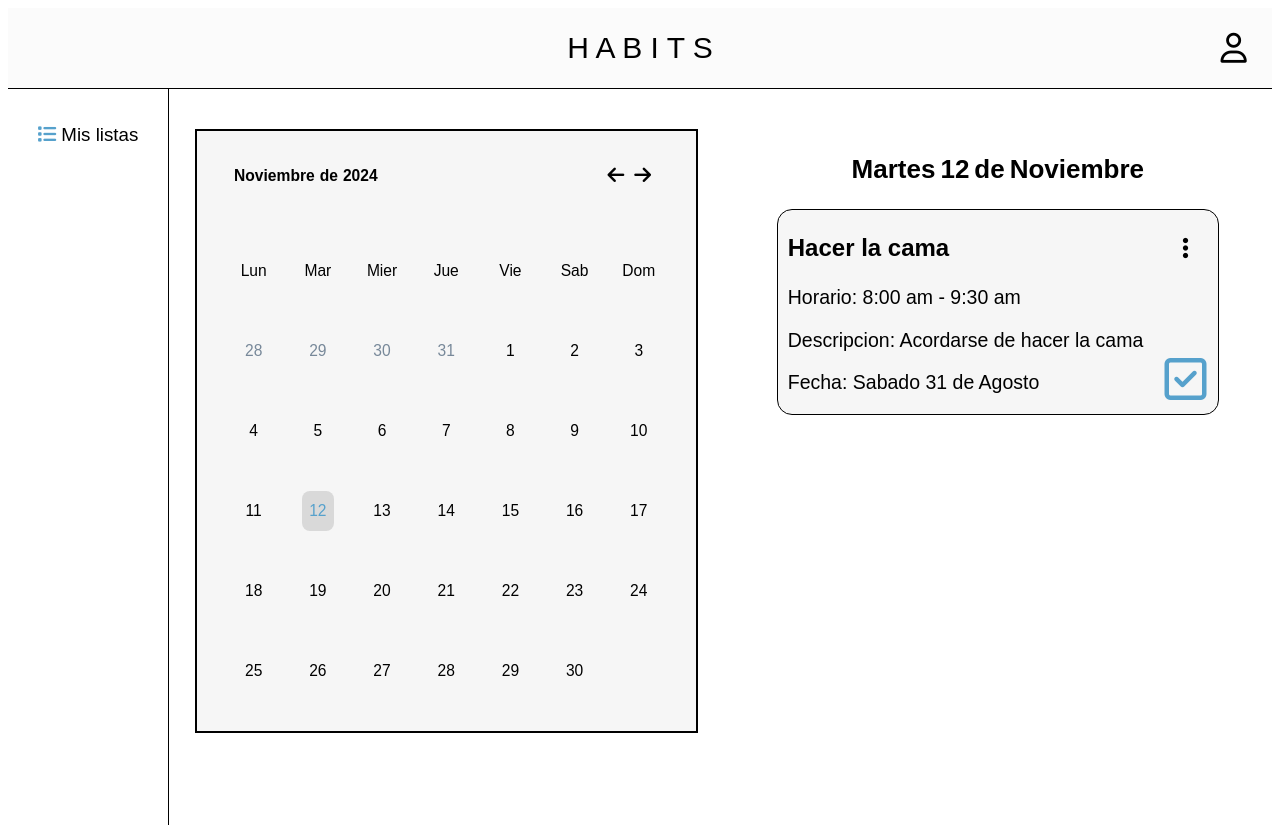
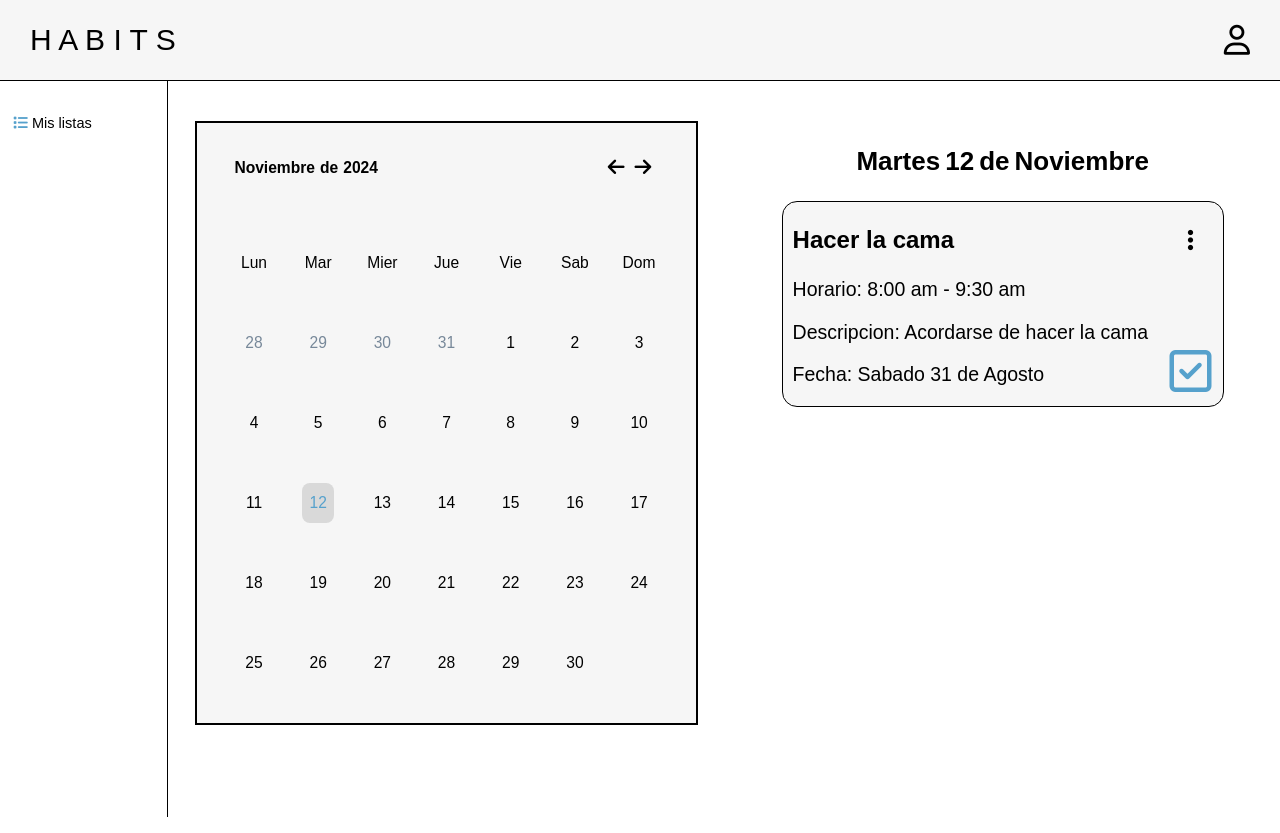
Before and after one commit to JuanManuelSo/ProyectoFinal, a Python web app: template Templates/calendar.html in a window 1280 px wide. Run offline with Jinja, Linux system fonts and the light colour scheme; the template is opened without the code that fills it, so the values that code supplies are empty; some libraries are stand-ins or nearby versions.

Commit message:
Merge branch 'Galarza' of https://github.com/JuanManuelSo/ProyectoFinal into Galetto

```diff
--- a/Styles/calendar.css
+++ b/Styles/calendar.css
@@ -7,44 +7,41 @@ p, h4, h5{
 }
 
 .header {
-    background-color: #FBFBFB;
+    background-color: #F6F6F6;
     width: 100%;
     height: 80px;
-    border-bottom: solid 1px black;
     display: flex;
-    flex-direction: row;
     justify-content: center;
+    align-items: center;
+    border-bottom: solid 1px;
+}
+
+.header-content {
+    padding: 0 30px 0 30px;
+    position: relative;
+    width: 100%;
+    display: flex;
+    justify-content: space-between;
     align-items: center;
 }
 
-.header-content{
-    padding: 0 30px 0 30px;
-    position: relative;
-    width: 100%;
-    height: 100%;
-    display: flex;
-    flex-direction: row;
-    align-items: center;
-}
 
 .name {
     font-family: "Poppins", sans-serif;
     font-size: 30px;
     font-weight: 500;
-    margin: auto;
+    text-decoration: none;
+    color: black;
 }
 
 .register {
-    position: absolute;
+    position: relative;
+    right: 0;
     color: black;
-    right: 0;
-    margin-right: 2%;
 }
 
-.register i{
-    border-radius:1vh;
+.register i {
     font-size: 30px;
-    text-align: center;
 }
 
 .register i:hover{
@@ -54,6 +51,11 @@ p, h4, h5{
 
 .contenedor-padre{
     display: flex;
+}
+
+body {
+    margin: 0;
+    padding: 0;
 }
 
 main{
@@ -67,7 +69,7 @@ aside{
     align-items: center;
     max-width: 275px;
     min-width: 157px;
-    width: 14.3vw;
+    width: 15vw;
     border-right: solid 0.25px;
     height: 92vh;
 }
@@ -77,9 +79,13 @@ aside a{
     text-align: center;
     text-decoration: none;
     color: black;
-    width: 80%;
-    justify-content: center;
-    font-size: 0.9vw;
+    width: 84%;
+    height: 20px;
+    justify-content: start;
+    align-items: center;
+    font-size: 0.7vw;
+    border-radius: 20px;
+    padding: 15px;
 }
 
 aside a:first-child{
@@ -88,7 +94,6 @@ aside a:first-child{
 
 aside a:hover{
     background-color: #D9D9D9;
-    border-radius: 16px;
     transition: 250ms;
 }
 
--- a/Templates/calendar.html
+++ b/Templates/calendar.html
@@ -10,8 +10,8 @@
 <body>
     <header class="header">
         <div class="header-content">
-            <p class="name">H A B I T S</p>
-            <a href="#" class="register"><i class="fa-regular fa-user"></i></a>
+            <a href="/templates/index.html" class="name">H A B I T S</a>
+            <a href="/templates/register.html" class="register"><i class="fa-regular fa-user"></i></a>
         </div>
     </header>
     <main>
--- a/templates/MisTareas.html
+++ b/templates/MisTareas.html
@@ -20,7 +20,6 @@
                 <div class="configuraciones">
                     <p>Configuraciones</p>
                     <a href="#" class="mis-listas"><i class="fa-regular fa-rectangle-list"></i>Mis listas</a></li>
-
                     <a href="#" class="mis-listas"><i class="fa-regular fa-calendar-days"></i>Mi calendario</a></li>
                 </div>
 
@@ -40,7 +39,6 @@
         <div class="main-conteiner">
             <div class="main-text">
                 <p class="mis-tareas">Mis Tareas</p>
-                <a href="#" class="ver-siguiente-mes">ver siguinte mes ></a>
             </div>
 
             <div class="tarea-padre">
```
Also changed, not shown: styles/MisTareas.css (+12 -18 lines).
